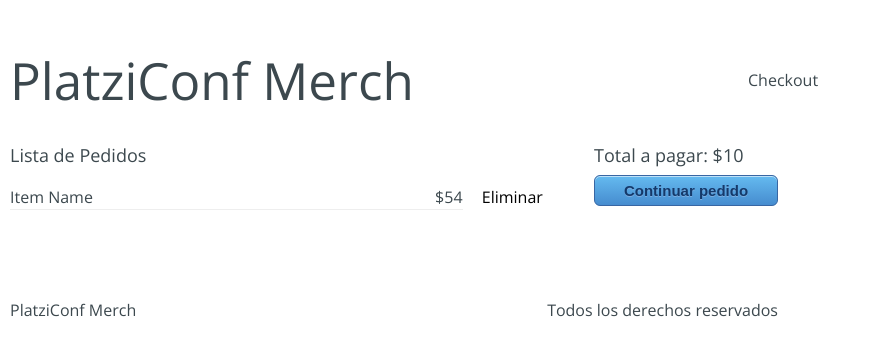
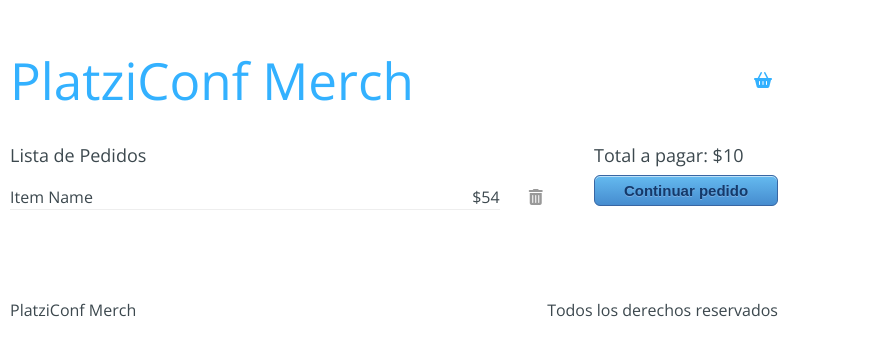
Before and after one commit to larturi/react-conf-platzi-vite, a React (Vite) app: page /checkout in a window 1280 px wide. Shown: the part 222-578 px from the top of the page, without its empty margins (0-870 px from the left). Built offline with nearby package versions, Linux system fonts and the light colour scheme.

Commit message:
Fontawesome

```diff
--- a/index.html
+++ b/index.html
@@ -4,7 +4,8 @@
     <meta charset="UTF-8" />
     <link rel="icon" type="image/svg+xml" href="/vite.svg" />
     <meta name="viewport" content="width=device-width, initial-scale=1.0" />
-    <title>Vite + React</title>
+    <title>PlatziConf Merch</title>
+    <script src="https://kit.fontawesome.com/473d269aa9.js" crossorigin="anonymous"></script>
   </head>
   <body>
     <div id="root"></div>
--- a/src/components/Checkout/Checkout.jsx
+++ b/src/components/Checkout/Checkout.jsx
@@ -1,4 +1,6 @@
 import './Checkout.css'
+
+import { Link } from 'react-router-dom'
 
 export const Checkout = () => {
   return (
@@ -11,13 +13,17 @@
             <span>$54</span>
           </div>
 
-          <button type="button">Eliminar</button>
+          <button type="button">
+            <i className="fas fa-trash-alt" title="Eliminar" />
+          </button>
         </div>
       </div>
 
       <div className="checkout-sidebar">
         <h3>Total a pagar: $10</h3>
-        <button type="button">Continuar pedido</button>
+        <Link to="/checkout/information">
+          <button type="button">Continuar pedido</button>
+        </Link>
       </div>
     </div>
   )
--- a/src/components/Header/Header.jsx
+++ b/src/components/Header/Header.jsx
@@ -1,10 +1,18 @@
 import './Header.css'
+
+import { Link } from 'react-router-dom'
 
 export const Header = () => {
   return (
     <div className="header">
-      <h1 className="header-title">PlatziConf Merch</h1>
-      <div className="header-checkout">Checkout</div>
+      <h1 className="header-title">
+        <Link to="/">PlatziConf Merch</Link>
+      </h1>
+      <div className="header-checkout">
+        <Link to="/checkout">
+          <i className="fas fa-shopping-basket" title="Checkout" />
+        </Link>
+      </div>
     </div>
   )
 }
--- a/src/components/Information/Information.jsx
+++ b/src/components/Information/Information.jsx
@@ -1,4 +1,6 @@
 import './Information.css'
+
+import { Link } from 'react-router-dom'
 
 export const Information = () => {
   return (
@@ -23,7 +25,9 @@
 
         <div className="information-buttons">
           <div className="information-back">Regresar</div>
-          <div className="information-next">Pagar</div>
+          <Link to="/checkout/payment">
+            <div className="information-next">Pagar</div>
+          </Link>
         </div>
       </div>
 
```
